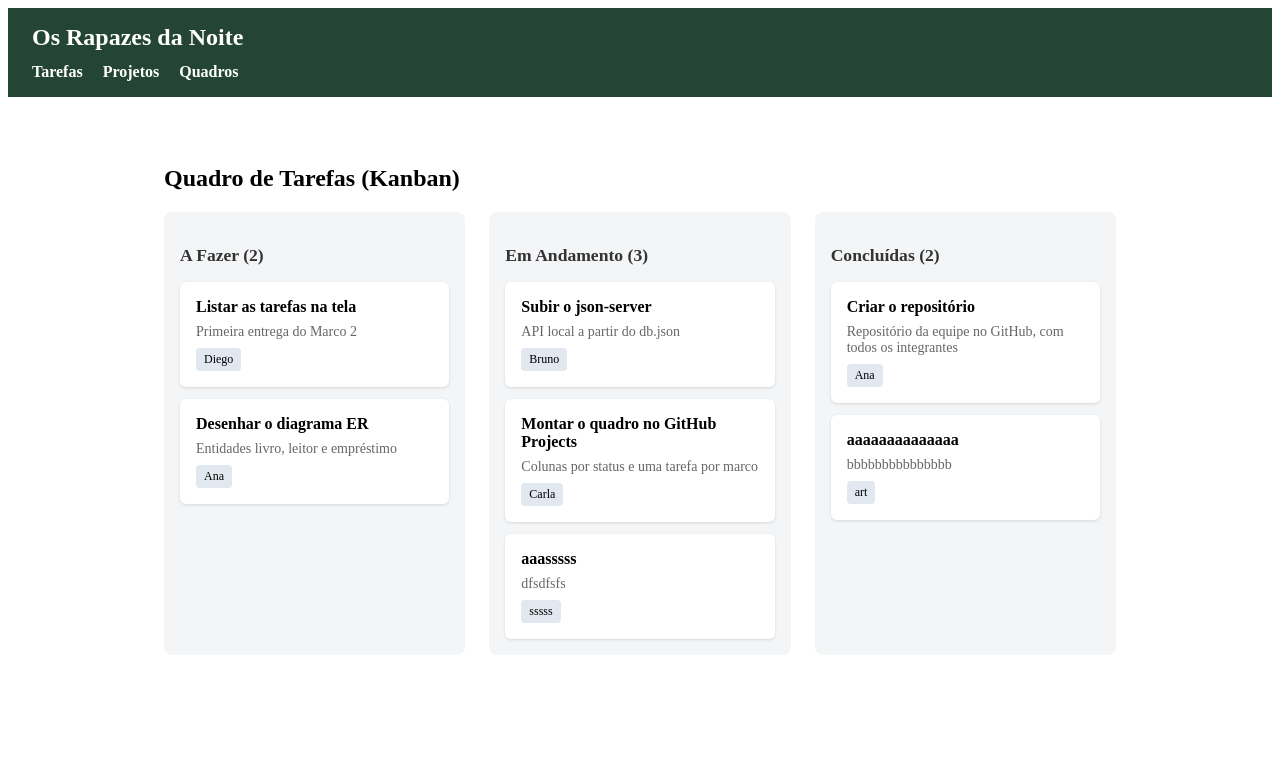
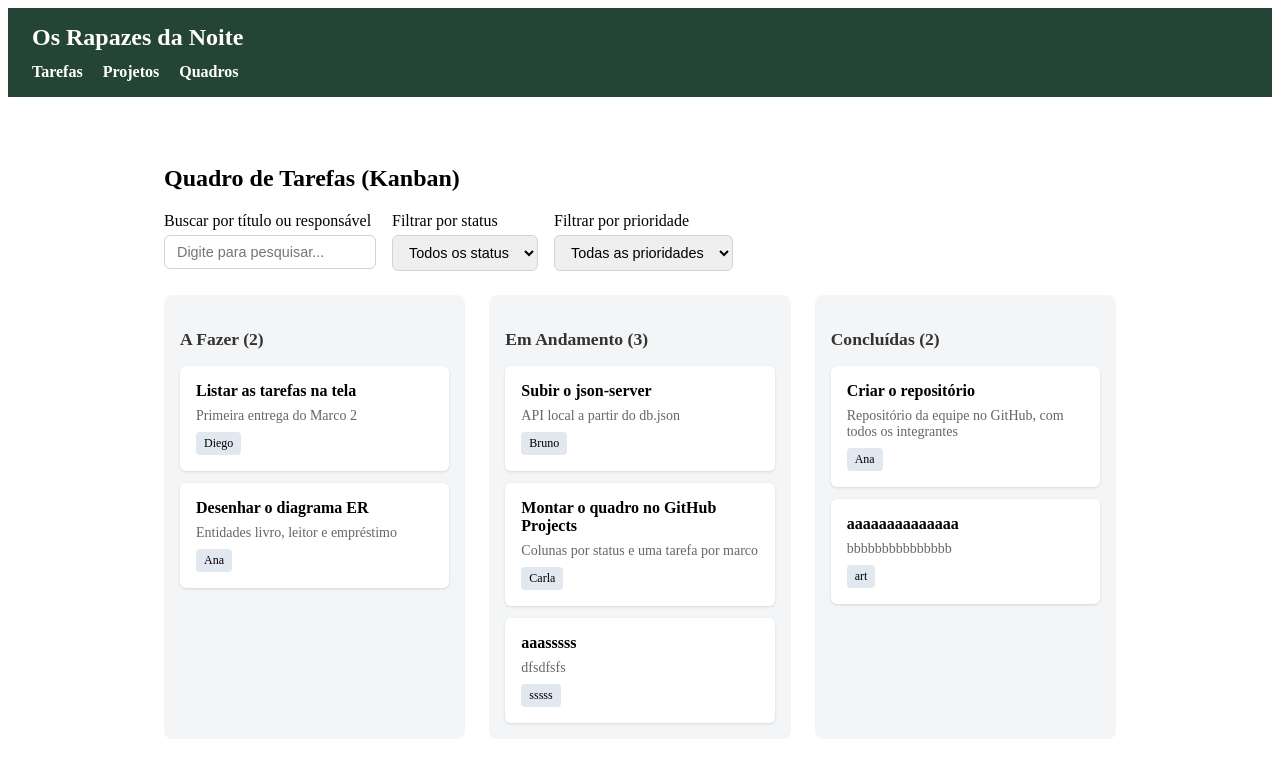
Before and after one commit to artmcabral/OsRapazesDaNoite_DesFrontEnd, an Angular app: page /quadro in a window 1280 px wide. Shown: the top 764 px of the page. Built offline with nearby package versions, Linux system fonts and the light colour scheme; data requests are answered from the project's data file.

Commit message:
Coloca a barra de filtros no quadro - #28

```diff
--- a/src/app/pages/quadro/quadro.html
+++ b/src/app/pages/quadro/quadro.html
@@ -1,5 +1,7 @@
 <div class="quadro-container">
   <h2>Quadro de Tarefas (Kanban)</h2>
+
+  <app-barra-filtros />
 
   <div *ngIf="carregando()" class="loading">
     A carregar tarefas...
--- a/src/app/pages/quadro/quadro.ts
+++ b/src/app/pages/quadro/quadro.ts
@@ -3,11 +3,12 @@ import { CommonModule } from '@angular/common';
 import { Api } from '../../services/api';
 import { FiltrosService } from '../../services/filtros';
 import { filtrarTarefas } from '../../../derivar';
+import { BarraFiltros } from '../../components/barra-filtros/barra-filtros';
 
 @Component({
   selector: 'app-quadro',
   standalone: true,
-  imports: [CommonModule],
+  imports: [CommonModule, BarraFiltros],
   templateUrl: './quadro.html',
   styleUrl: './quadro.css'
 })
```
